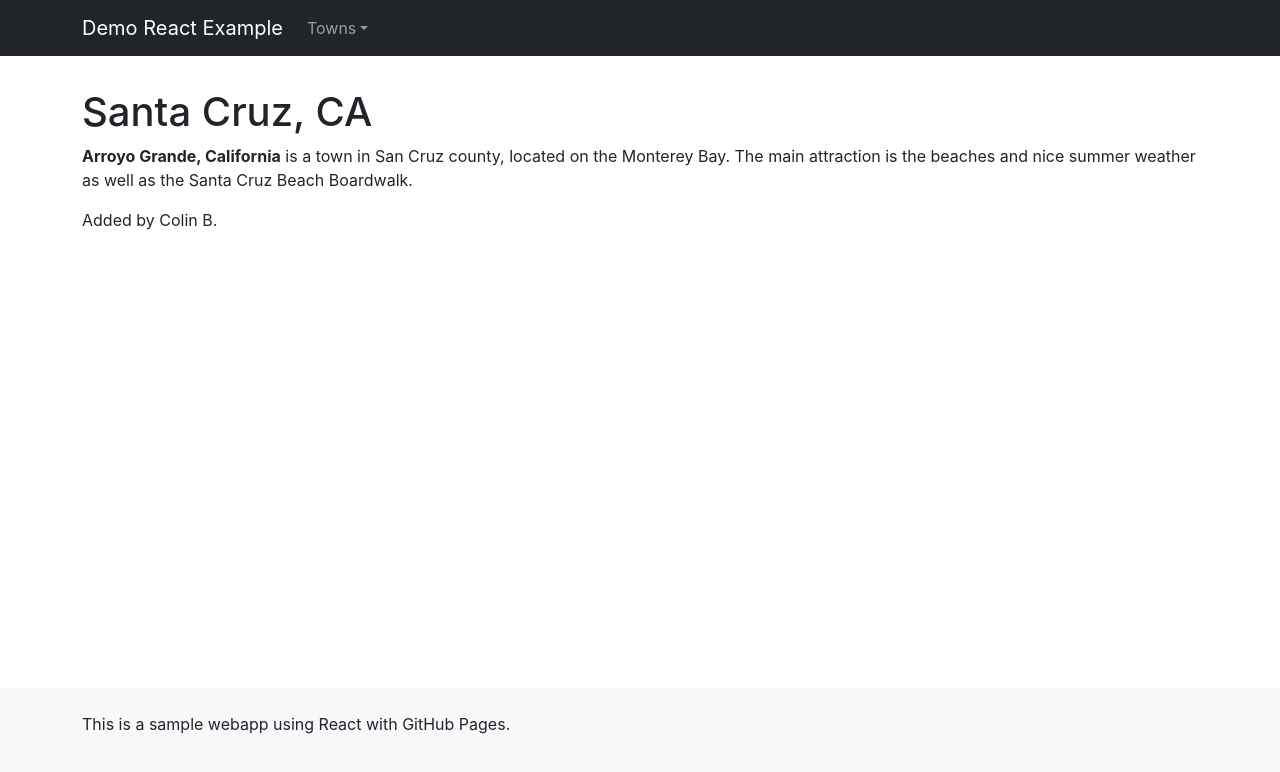
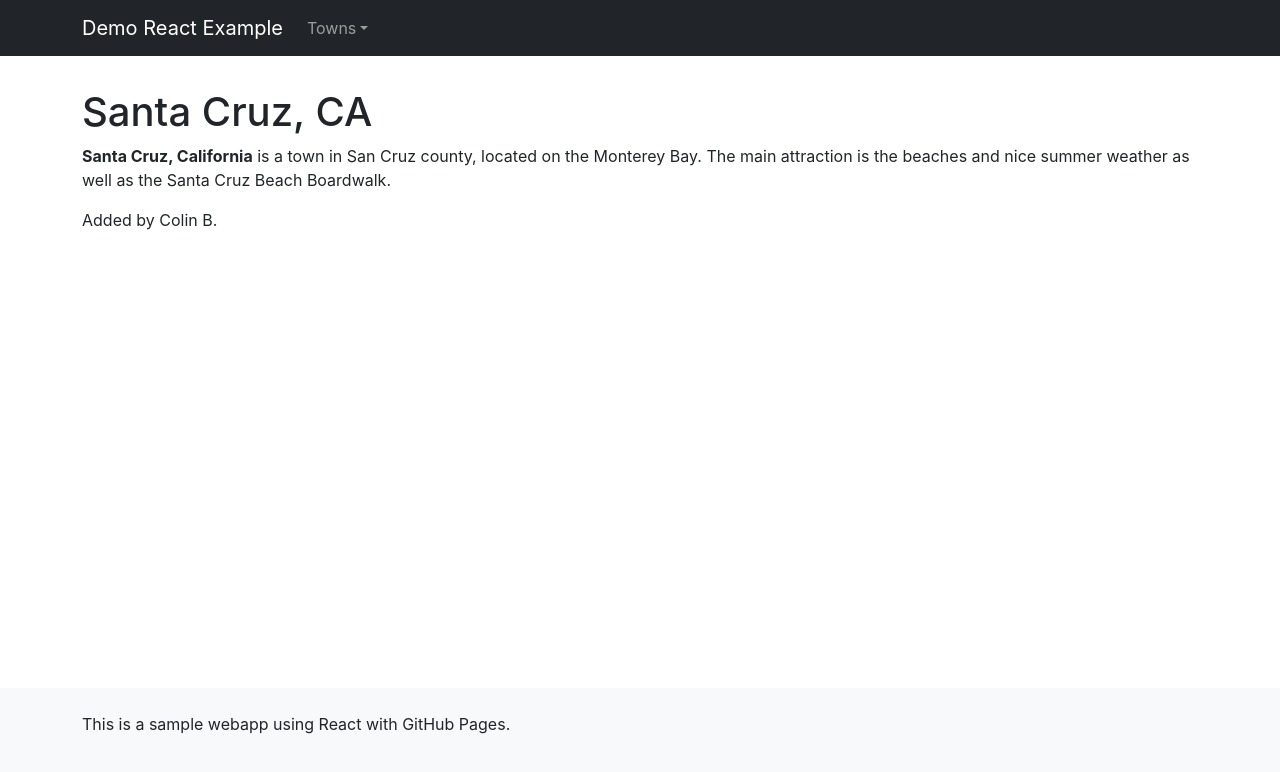
Before and after one commit to ucsb-cs156-s23/team00-s23-7pm-2, a React (Create React App) app in the folder frontend/: page /team00-s23-7pm-2/towns/SantaCruz in a window 1280 px wide. Shown: the top 772 px of the page. Built offline with nearby package versions, Linux system fonts and the light colour scheme.

Commit message:
CB - Finished Santa Cruz Webpage

```diff
--- a/frontend/src/main/pages/SantaCruzPage.js
+++ b/frontend/src/main/pages/SantaCruzPage.js
@@ -6,7 +6,7 @@ export default function SantaCruzPage() {
       <div className="pt-2">
         <h1>Santa Cruz, CA</h1>
         <p>
-         <b>Arroyo Grande, California</b> is a town in San Cruz county, located on the Monterey Bay.
+         <b>Santa Cruz, California</b> is a town in San Cruz county, located on the Monterey Bay.
          The main attraction is the beaches and nice summer weather as well as the Santa Cruz Beach Boardwalk.
         </p>
         <p>Added by Colin B.</p>
```
